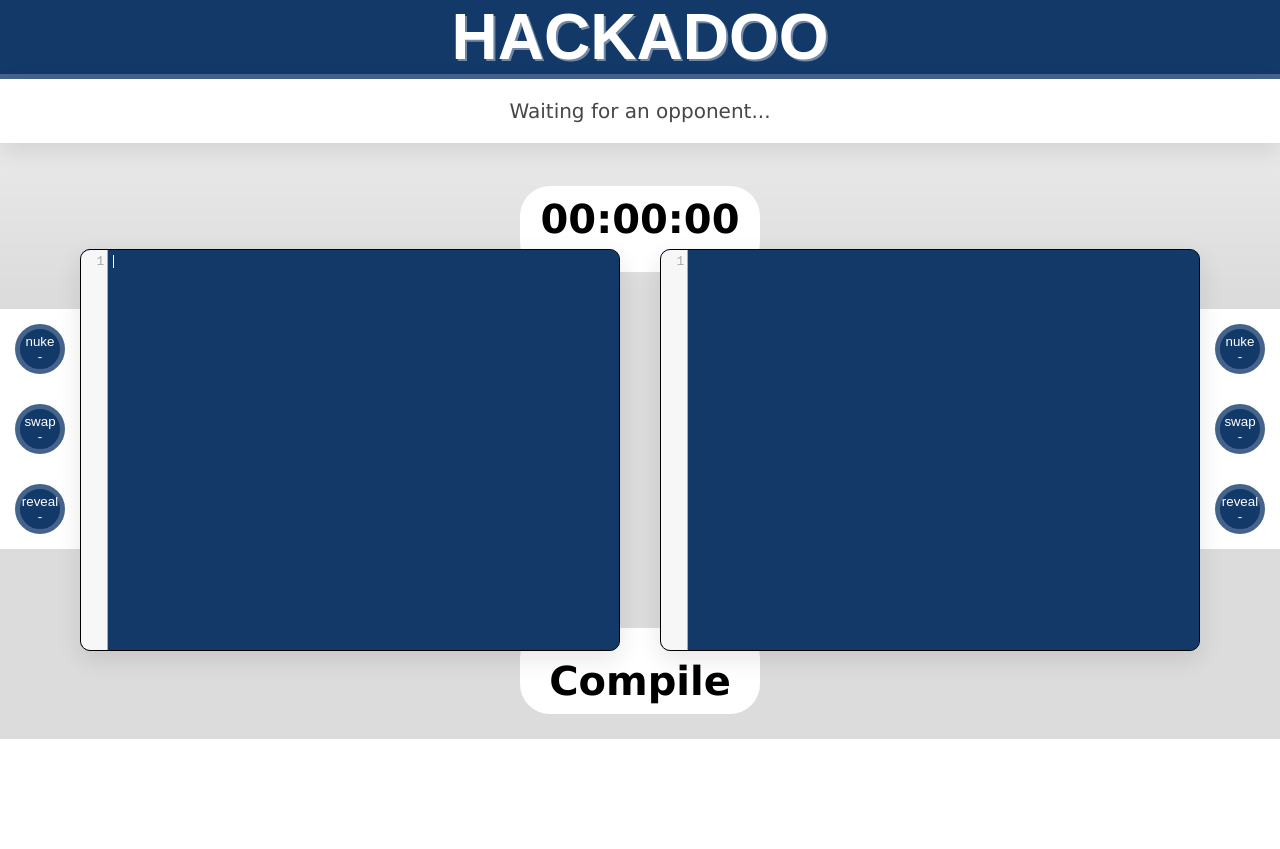
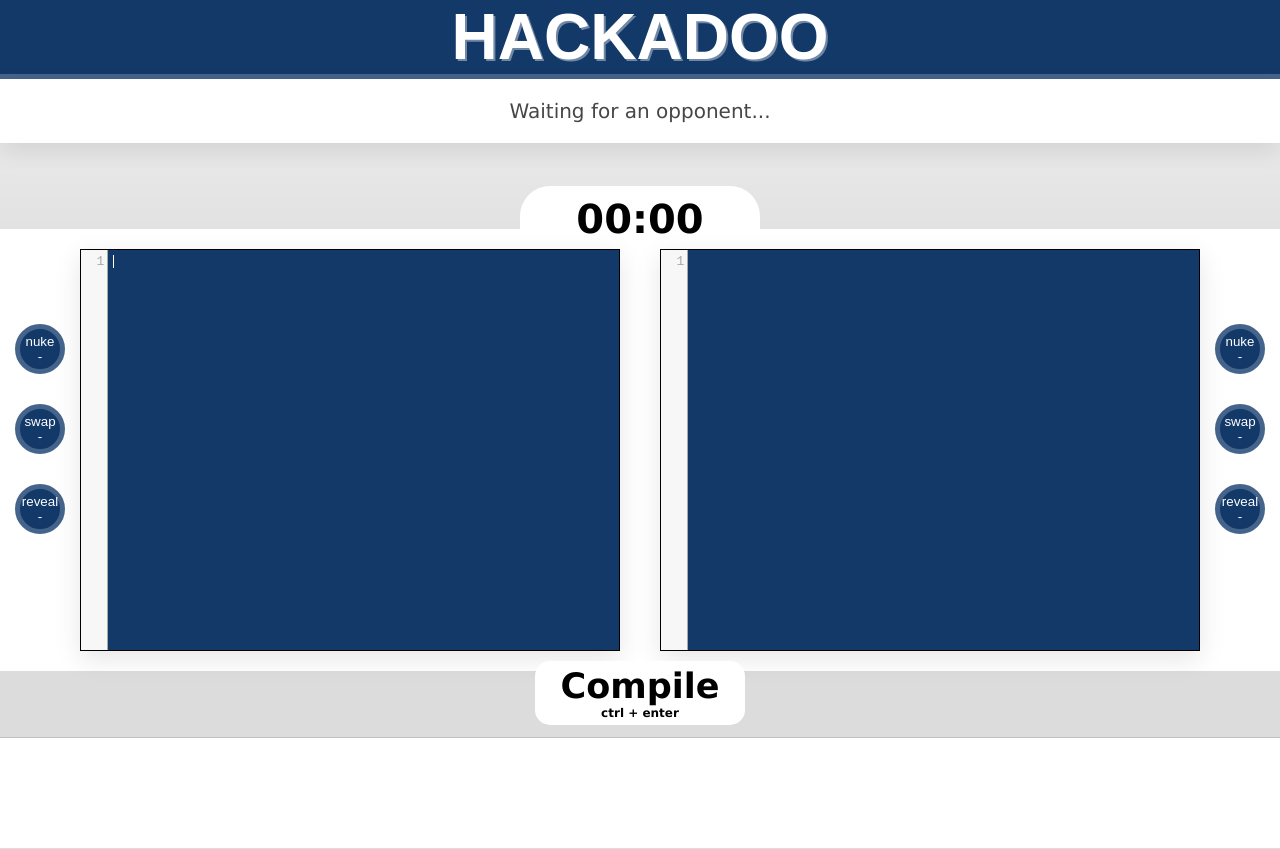
Before and after one commit to varblob/hakadoo, a website: page client/html/battle.html in a window 1280 px wide. Drawn offline with nearby package versions, Linux system fonts and the light colour scheme; no server answers; a web font is replaced by a local one.

Commit message:
interface and console stuff. fixed compile button.

```diff
--- a/client/css/main.css
+++ b/client/css/main.css
@@ -36,7 +36,7 @@ body {
 }
 
 .CodeMirror{
-	border-radius: 10px;
+	/*border-radius: 10px;*/
 	margin: 20px;
 	box-shadow: 0 8px 25px rgba(0,0,0,0.1);
 	border: 1px solid black;
@@ -81,18 +81,23 @@ h1.title {
 }
 
 #compile_button {
-  width: 200px;
-  margin: 0 auto;
+  width: 170px;
+  margin: 0px auto 20px auto;
   text-align: center;
-  font-size: 40px;
+  font-size: 35px;
   font-weight: bolder;
   color: black;
   background: white;
   position: relative;
-  bottom: 43px;
-  padding: 30px 20px 10px;
-  border-radius: 30px;
-  z-index: -1;
+  top: -10px;
+  padding: 5px 20px;
+  border-radius: 15px;
+}
+
+#compile_shortcut {
+  display: block;
+  font-size: 12px;
+  font-weight: bolder;
 }
 
 #console {
@@ -102,12 +107,15 @@ h1.title {
   text-align: left;
   padding: 5px;
   background: white;
-  overflow: scroll;
+  overflow: auto;
   height: 100px;
+  background-color: white;
+  border-top: 1px solid silver;
 }
 
 #console li {
   color: red;
+  padding: 3px;
 }
 
 #timer {
@@ -125,13 +133,13 @@ h1.title {
 }
 
 #challenge_text {
-	width:auto;
+  width:auto;
   text-align: center;
   font-size: 20px;
   background: white;
   box-shadow: 0 8px 25px rgba(0,0,0,0.1);
-	padding: 20px;
-	margin: 0 auto;
+  padding: 20px;
+  margin: 0 auto;
   color: #464646;
 }
 
@@ -174,6 +182,16 @@ a {
 
 }
 
+#right_section, #left_section, #right_container, #left_container {
+    padding: 0px;
+    background-color: white;
+}
+
+#right_container, #left_container {
+    padding: 0px;
+    background-color: white;
+}
+
 .clear {
   clear: both;
 }
--- a/client/html/battle.html
+++ b/client/html/battle.html
@@ -35,7 +35,7 @@
 				      <a class="username"></a>
 				    </div>
 					<div id="timer">
-						00:00:00
+						00:00
 					</div>
 
 			    </div>
@@ -82,7 +82,7 @@
 			</div>
 		</div>
 		<div>
-			<div class="button" id="compile_button">Compile</div>
+			<div class="button" id="compile_button">Compile<span id="compile_shortcut">ctrl + enter</span></div>
 			<div class="console">
 				<ol id="console"></ol>
 			</div>
--- a/client/js/main.js
+++ b/client/js/main.js
@@ -188,7 +188,7 @@ $(document).ready(function() {'use strict';
       $('#console').prepend('<li class="positive">Congratulations! You win!</li>');
     } catch(e) {
       worked = false;
-      $('#console').prepend('<li>' + e.message + '</li>');
+      $('#console').prepend('<li>' + e.name + ': ' + e.message + '</li>');
     }
     socket.emit('compile', {
       worked: worked
```
